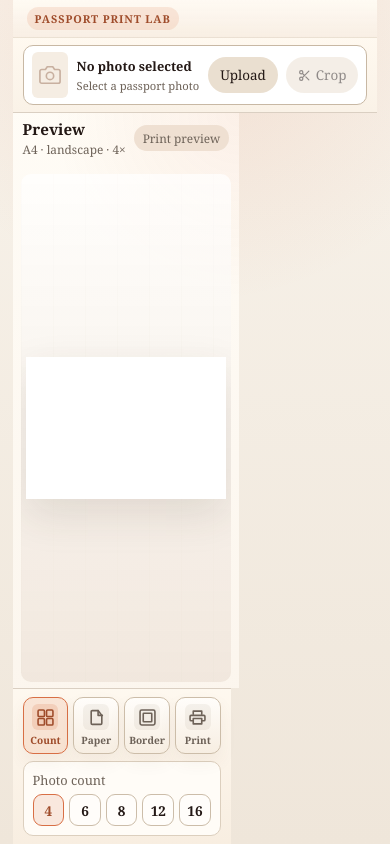
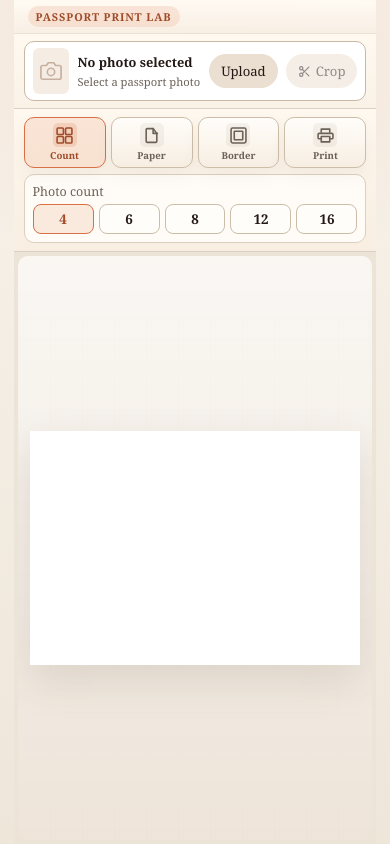
Before and after one commit to ak2968028-collab/passport_shop, a Next.js app: page / in a window 390 px wide. Built offline with nearby package versions, Linux system fonts and the light colour scheme.

Commit message:
mobile respon

```diff
--- a/src/app/globals.css
+++ b/src/app/globals.css
@@ -702,7 +702,7 @@ button {
     flex-shrink: 0;
     display: flex;
     align-items: center;
-    padding: 7px 14px;
+    padding: 6px 14px;
     margin-bottom: 0;
     border-radius: 0;
     border: 0;
@@ -715,20 +715,21 @@ button {
   .header-kicker {
     margin-bottom: 0;
     font-size: 0.68rem;
-    padding: 4px 8px;
+    padding: 3px 8px;
   }
 
-  /* Grid → flex column */
+  /* Grid → flex column — override desktop align-items: start */
   .studio-grid {
     flex: 1;
     min-height: 0;
     display: flex;
     flex-direction: column;
+    align-items: stretch;
     gap: 0;
     overflow: hidden;
   }
 
-  /* Panel order: upload → preview → settings */
+  /* Panel order: upload (1) → settings/tools (2) → preview (3 at bottom) */
   .upload-panel {
     order: 1;
     flex-shrink: 0;
@@ -741,28 +742,30 @@ button {
     background: linear-gradient(180deg, rgba(255, 249, 240, 0.98), rgba(250, 242, 231, 0.98));
   }
 
-  .workspace-panel {
+  .settings-panel {
     order: 2;
-    flex: 1;
-    min-height: 0;
-    overflow: hidden;
-    border-radius: 0;
-    border: 0;
-    padding: 6px 8px;
-    display: flex;
-    flex-direction: column;
-  }
-
-  .settings-panel {
-    order: 3;
     flex-shrink: 0;
     border-radius: 0;
     border-left: 0;
     border-right: 0;
-    border-bottom: 0;
-    border-top: 1px solid var(--line);
+    border-top: 0;
+    border-bottom: 1px solid var(--line);
     padding: 8px 10px;
     background: linear-gradient(180deg, rgba(255, 249, 240, 0.96), rgba(248, 238, 225, 0.98));
+  }
+
+  .workspace-panel {
+    order: 3;
+    flex: 1;
+    min-height: 0;
+    width: 100%;
+    overflow: hidden;
+    border-radius: 0;
+    border: 0;
+    padding: 4px;
+    display: flex;
+    flex-direction: column;
+    background: #ede4d8;
   }
 
   .controls-panel {
@@ -800,56 +803,42 @@ button {
     min-height: 0;
   }
 
-  /* Workspace fills remaining height */
+  /* Hide workspace topbar on mobile — info already in settings panel */
   .workspace-topbar {
-    flex-shrink: 0;
-    padding: 0 2px 5px;
-    flex-direction: row;
-    align-items: center;
-    gap: 8px;
-    flex-wrap: wrap;
+    display: none;
   }
 
-  .workspace-topbar h2 {
-    font-size: 0.95rem;
-    margin: 0 0 2px;
-  }
-
-  .workspace-topbar p {
-    font-size: 0.74rem;
-  }
-
-  .print-note {
-    font-size: 0.72rem;
-    padding: 5px 9px;
-    background: #efe0d2;
-  }
-
+  /* Paper stage: fills remaining height, JS computes paper size */
   .paper-stage {
     flex: 1;
     min-height: 0;
-    padding: 5px;
+    padding: 6px;
     border-radius: 10px;
     display: flex;
-    flex-direction: column;
+    align-items: center;
     justify-content: center;
     overflow: hidden;
   }
 
+  /* CSS fallback before JS ResizeObserver fires */
   .paper-sheet {
     width: 100%;
-    max-height: 100%;
+    height: auto;
+    aspect-ratio: 794 / 1123;
+    margin: 0;
   }
 
   .paper-sheet.landscape {
     width: 100%;
+    height: auto;
+    aspect-ratio: 1123 / 794;
   }
 
-  /* Settings tabs – compact with icons */
+  /* Settings tabs – icon style, compact */
   .settings-tabbar {
     grid-template-columns: repeat(4, minmax(0, 1fr));
     gap: 5px;
-    margin-bottom: 7px;
+    margin-bottom: 6px;
     position: static;
     padding: 0;
     background: transparent;
@@ -858,45 +847,45 @@ button {
   }
 
   .settings-tab {
-    min-height: 48px;
-    padding: 6px 4px;
+    min-height: 46px;
+    padding: 5px 4px;
     border-radius: 10px;
-    gap: 3px;
+    gap: 2px;
   }
 
   .settings-tab-icon {
-    width: 26px;
-    height: 26px;
-    border-radius: 6px;
+    width: 24px;
+    height: 24px;
+    border-radius: 5px;
   }
 
   .settings-tab-text {
-    font-size: 0.63rem;
+    font-size: 0.6rem;
   }
 
   .settings-card {
     border-radius: 10px;
-    padding: 9px;
+    padding: 8px;
     box-shadow: none;
   }
 
   .field-grid {
-    gap: 7px;
+    gap: 6px;
   }
 
   .field-row {
-    gap: 5px;
+    gap: 4px;
   }
 
   .field-row label {
-    font-size: 0.8rem;
+    font-size: 0.78rem;
   }
 
   .field-row input,
   .field-row select {
-    padding: 7px 10px;
-    border-radius: 9px;
-    font-size: 0.88rem;
+    padding: 6px 10px;
+    border-radius: 8px;
+    font-size: 0.86rem;
   }
 
   .chip-grid {
@@ -905,22 +894,22 @@ button {
   }
 
   .chip-button {
-    min-height: 32px;
-    font-size: 0.85rem;
-    border-radius: 9px;
+    min-height: 30px;
+    font-size: 0.84rem;
+    border-radius: 8px;
   }
 
   .toggle-row {
-    padding: 7px 10px;
-    border-radius: 9px;
+    padding: 6px 10px;
+    border-radius: 8px;
   }
 
   .toggle-row label {
-    font-size: 0.82rem;
+    font-size: 0.8rem;
   }
 
   .color-input {
-    height: 36px;
+    height: 32px;
   }
 
   .button-row {
@@ -931,14 +920,14 @@ button {
 
   .primary-button,
   .secondary-button {
-    min-height: 36px;
-    padding: 8px 12px;
-    font-size: 0.84rem;
+    min-height: 34px;
+    padding: 7px 12px;
+    font-size: 0.82rem;
   }
 
   .helper-text {
-    font-size: 0.76rem;
-    margin-top: 5px;
+    font-size: 0.72rem;
+    margin-top: 4px;
   }
 
   /* Crop modal */
--- a/src/components/paper-canvas.tsx
+++ b/src/components/paper-canvas.tsx
@@ -1,5 +1,6 @@
 "use client";
 
+import { useEffect, useRef, useState } from "react";
 import { CropSettings, LayoutItem, PaperDimensions } from "@/types/photo";
 
 interface PaperCanvasProps {
@@ -21,10 +22,50 @@ export function PaperCanvas({
   borderColor,
   borderWidth
 }: PaperCanvasProps) {
+  const stageRef = useRef<HTMLDivElement>(null);
+  const [fitSize, setFitSize] = useState<{ width: number; height: number } | null>(null);
+
+  useEffect(() => {
+    const el = stageRef.current;
+    if (!el) return;
+
+    const compute = (stageW: number, stageH: number) => {
+      if (stageW <= 0 || stageH <= 0) return;
+
+      const isLandscape = orientation === "landscape";
+      // ratio = paperWidth / paperHeight
+      const ratio = isLandscape ? 1123 / 794 : 794 / 1123;
+      // Cap at actual paper pixel dimensions (no upscale beyond real size)
+      const maxW = isLandscape ? 1123 : 794;
+      const pad = 12;
+      const aw = Math.min(stageW - pad, maxW);
+      const ah = stageH - pad;
+
+      // Fit by width first; if too tall, fit by height instead
+      const byWidth = { width: aw, height: aw / ratio };
+      const size = byWidth.height <= ah
+        ? byWidth
+        : { width: ah * ratio, height: ah };
+
+      setFitSize({
+        width: Math.floor(size.width),
+        height: Math.floor(size.height)
+      });
+    };
+
+    const observer = new ResizeObserver(([entry]) => {
+      const { width, height } = entry.contentRect;
+      compute(width, height);
+    });
+    observer.observe(el);
+    return () => observer.disconnect();
+  }, [orientation]);
+
   return (
-    <div className="paper-stage">
+    <div ref={stageRef} className="paper-stage">
       <div
         className={`paper-sheet ${orientation === "landscape" ? "landscape" : ""}`}
+        style={fitSize ? { width: fitSize.width, height: fitSize.height } : undefined}
       >
         <div className="paper-guides" />
         {items.map((item) => (
@@ -43,19 +84,14 @@ export function PaperCanvas({
                 <img
                   alt={`Passport print ${item.id}`}
                   src={imageUrl}
-                  style={{
-                    ...getCropImageStyle(crop)
-                  }}
+                  style={{ ...getCropImageStyle(crop) }}
                 />
               </div>
             ) : null}
             {borderWidth > 0 && imageUrl ? (
               <div
                 className="photo-border"
-                style={{
-                  borderColor,
-                  borderWidth: `${borderWidth}px`
-                }}
+                style={{ borderColor, borderWidth: `${borderWidth}px` }}
               />
             ) : null}
           </div>
@@ -72,7 +108,6 @@ function getCropImageStyle(crop: CropSettings) {
   const height = 10000 / visibleHeight;
   const left = (-crop.left / visibleWidth) * 100;
   const top = (-crop.top / visibleHeight) * 100;
-
   return {
     width: `${width}%`,
     height: `${height}%`,
```
Also changed, not shown: 1 other file (tests, documents, lock files or other folders).
